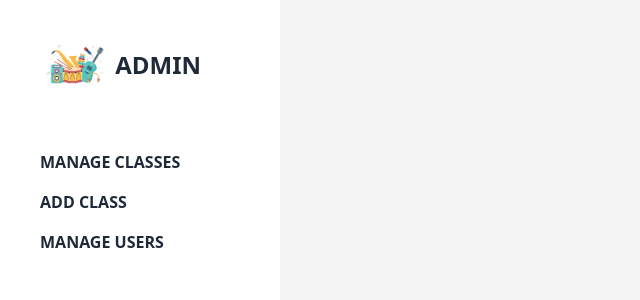
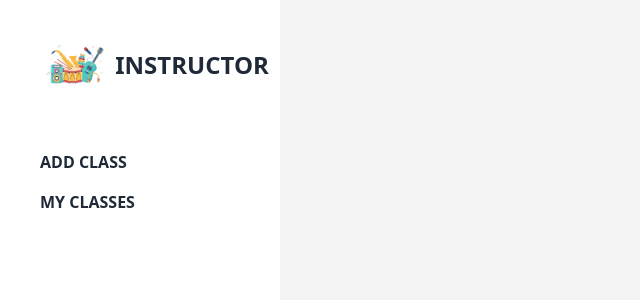
Before and after one commit to AbtahiHasan/instro-learn-camp, a React (Vite) app: page /dashboard in a window 1280 px wide. Shown: the top 300 px of the page, without its empty margins (0-640 px from the left). Built offline with nearby package versions, Linux system fonts and the light colour scheme; no server answers.

Commit message:
basic route of Instructors

```diff
--- a/src/dashboad/components/Sidebar.jsx
+++ b/src/dashboad/components/Sidebar.jsx
@@ -3,7 +3,7 @@ import logo from "/logo.svg"
 
 
 const Sidebar = () => {
-const role = "admin";
+const role = "instructor";
 
     return (
         <aside className=" w-dashboard-md p-10 h-screen fixed top-0 bottom-0">
@@ -19,9 +19,11 @@ const role = "admin";
                     <li className="mt-4 font-bold"><NavLink to="/dashboard/manage-users" className={({isActive}) => isActive ? "d-active flex gap-2 text-[16px] items-center": "uppercase flex gap-2 text-[16px] items-center"}><span>Manage Users</span></NavLink></li>
                     </>
                     :
-                    <>
-
-                    </>
+                    role === "instructor" ? <>
+                    <li className="mt-4 font-bold"><NavLink to="/dashboard/add-class" className={({isActive}) => isActive ? "d-active flex gap-2 text-[16px] items-center": "uppercase flex gap-2 text-[16px] items-center"}><span>Add Class</span></NavLink></li>
+                    <li className="mt-4 font-bold"><NavLink to="/dashboard/my-classes" className={({isActive}) => isActive ? "d-active flex gap-2 text-[16px] items-center": "uppercase flex gap-2 text-[16px] items-center"}><span>My Classes</span></NavLink></li>
+                    </> :
+                    <></>
                 }
 
 
--- /dev/null
+++ b/src/instructor/pages/MyClasses.jsx
@@ -0,0 +1,10 @@
+
+const MyClasses = () => {
+    return (
+        <div>
+            MyClasses
+        </div>
+    );
+};
+
+export default MyClasses;
--- a/src/routes/Routes.jsx
+++ b/src/routes/Routes.jsx
@@ -6,6 +6,7 @@ import DashboardLayout from "../layouts/DashboardLayout";
 import ManageClasses from "../admin/pages/ManageClasses";
 import AddClass from "../admin/pages/AddClass";
 import ManageUsers from "../admin/pages/ManageUsers";
+import MyClasses from "../instructor/pages/MyClasses";
 
 
 const Routes = createBrowserRouter([
@@ -38,6 +39,10 @@ const Routes = createBrowserRouter([
             {
                 path: "/dashboard/manage-users",
                 element: <ManageUsers/>
+            },
+            {
+                path: "/dashboard/my-classes",
+                element: <MyClasses/>
             }
         ]
     }
```
